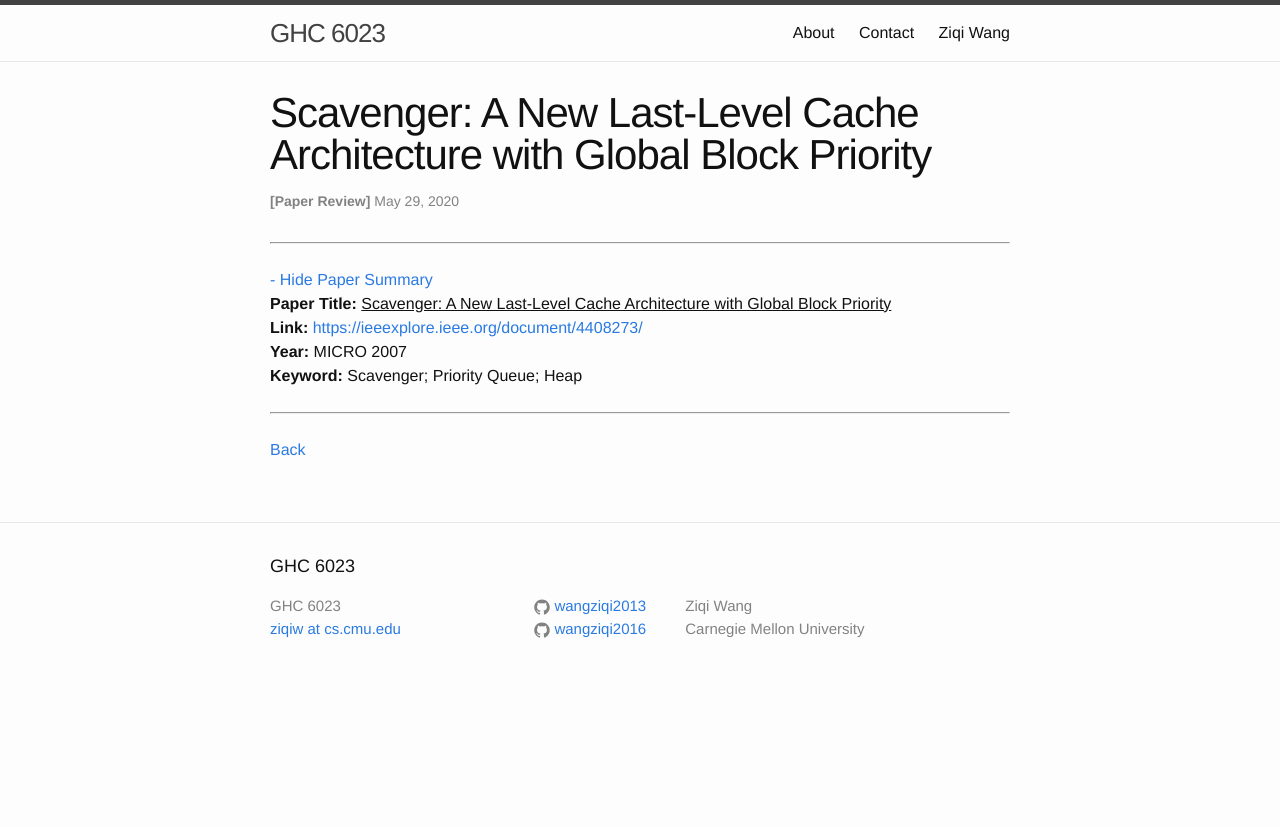
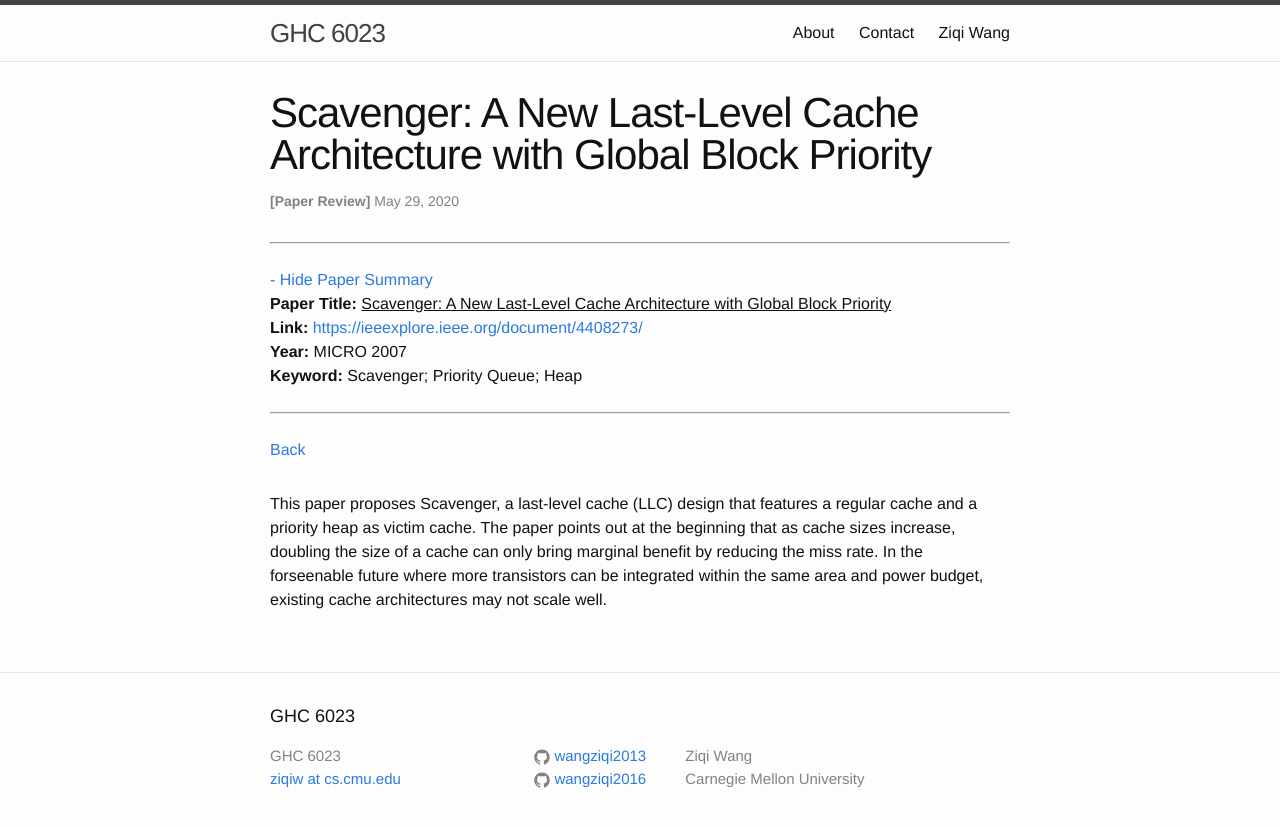
Before and after one commit to wangziqi2013/wangziqi2013.github.io, a Jekyll site: the page built from _posts/2020-05-28-scavenger.markdown, in a window 1280 px wide. Shown: the top 827 px of the page. Built offline with Jekyll 4.4.1, drawn with Linux system fonts in a browser that asks for light colours.

Commit message:
Adding issue

```diff
--- a/_posts/2020-05-28-scavenger.markdown
+++ b/_posts/2020-05-28-scavenger.markdown
@@ -12,3 +12,8 @@ htm_cd:
 htm_cr:
 version_mgmt:
 ---
+
+This paper proposes Scavenger, a last-level cache (LLC) design that features a regular cache and a priority heap as victim
+cache. The paper points out at the beginning that as cache sizes increase, doubling the size of a cache can only bring
+marginal benefit by reducing the miss rate. In the forseenable future where more transistors can be integrated within the
+same area and power budget, existing cache architectures may not scale well.
```
